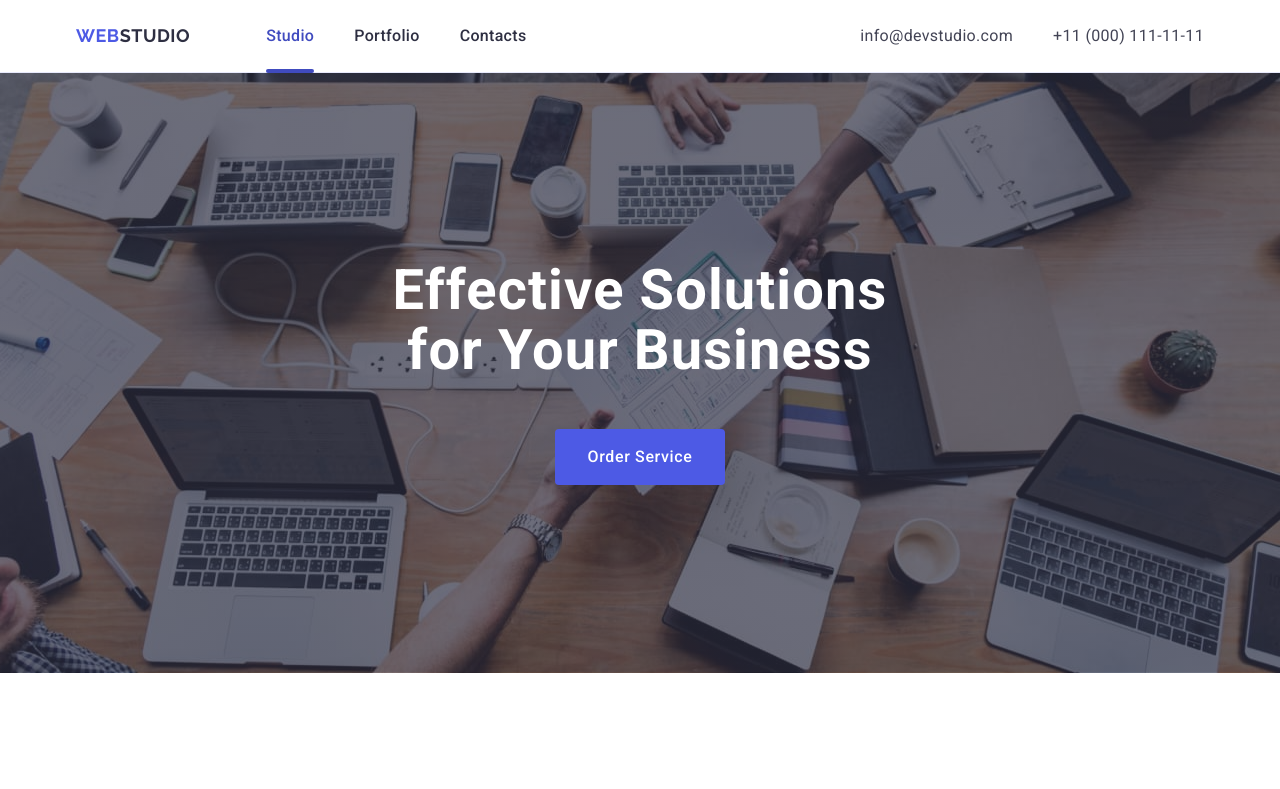
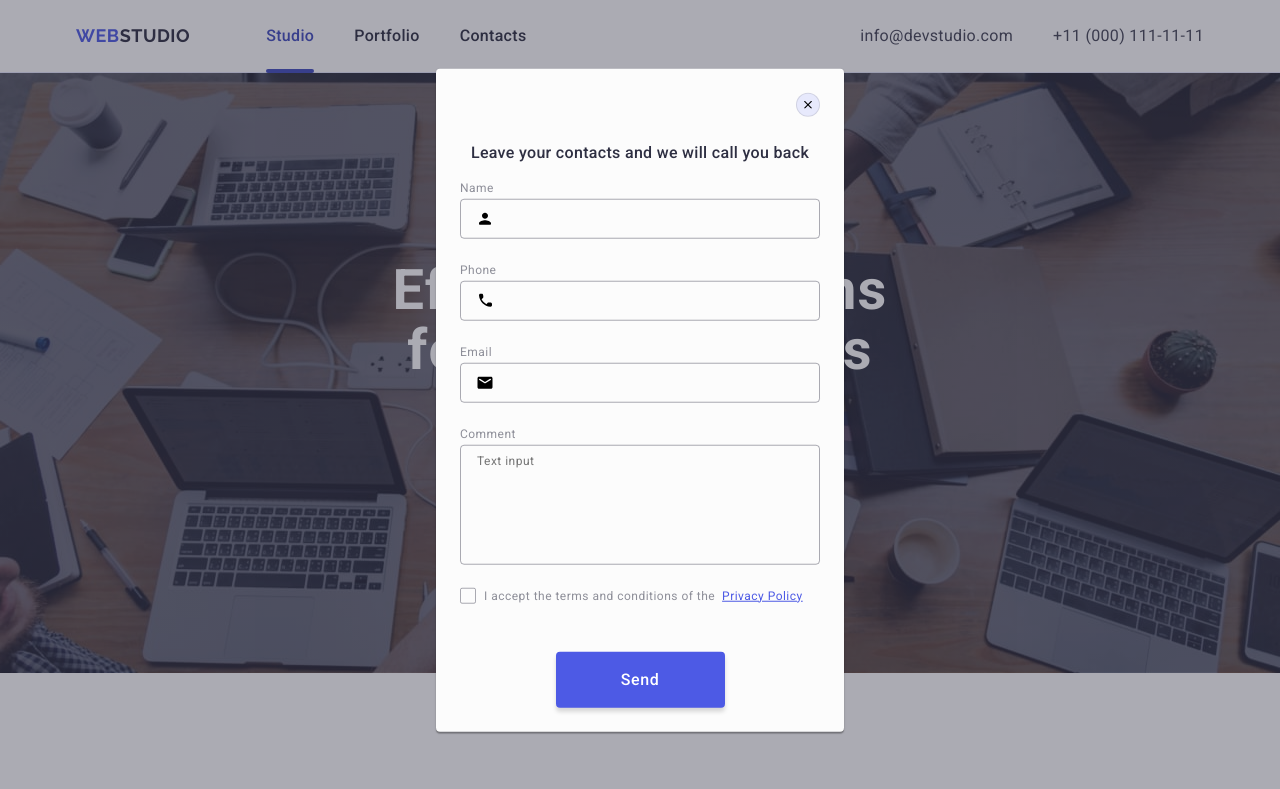
Before and after one commit to migell1415/goit-markup-hw-05, a plain HTML site: page index.html in a window 1280 px wide. Shown: the top 789 px of the page. Drawn offline with nearby package versions, Linux system fonts and the light colour scheme.

Commit message:
required 2

```diff
--- a/css/styles.css
+++ b/css/styles.css
@@ -676,7 +676,8 @@ fill: #f4f4fd;
     border: 1px solid rgba(46, 47, 66, 0.40);
     padding-left: 38px;
     outline: transparent;
-    transition: 250ms cubic-bezier(0.4, 0, 0.2, 1);
+    background-color: transparent;
+    transition: border-color 250ms cubic-bezier(0.4, 0, 0.2, 1);
 }
 
 .modal-input-wrap {
@@ -695,7 +696,7 @@ fill: #f4f4fd;
     color: #8E8F99;
     font-size: 12px;
     font-weight: 400;
-    line-height: 14px;
+    line-height: 1.17;
     letter-spacing: 0.48px;
     margin-bottom: 4px;
     display: block;
@@ -706,13 +707,13 @@ fill: #f4f4fd;
     left: 16px;
     top: 50%;
     transform: translateY(-50%);
-    transition: 250ms cubic-bezier(0.4, 0, 0.2, 1);
+    transition: fill 250ms cubic-bezier(0.4, 0, 0.2, 1);
 }
 
 .modal-textarea {
     color: rgba(46, 47, 66, 0.40);
     font-size: 12px;
-    line-height: 14px;
+    line-height: 1.17;
     letter-spacing: 0.48px;
     font-weight: 400;
     width: 100%;
@@ -721,8 +722,9 @@ fill: #f4f4fd;
     border: 1px solid rgba(46, 47, 66, 0.40);
     padding: 8px 16px;
     outline: transparent;
-    transition: 250ms cubic-bezier(0.4, 0, 0.2, 1);
+    transition: border-color 250ms cubic-bezier(0.4, 0, 0.2, 1);
     resize: none;
+    background-color: transparent;
 }
 
 .modal-fieled-textarea {
@@ -731,6 +733,18 @@ fill: #f4f4fd;
 
 .modal-textarea:focus {
     border-color: #4D5AE5;
+}
+
+.modal-fieled {
+    margin-bottom: 24px;
+}
+
+.modal-check-privacy {
+    display: inline-flex;
+    transition:
+    background-color 250ms cubic-bezier(0.4, 0, 0.2, 1),
+    border 250ms cubic-bezier(0.4, 0, 0.2, 1),
+    fill 250ms cubic-bezier(0.4, 0, 0.2, 1);
 }
 
 .check-text {
@@ -766,7 +780,7 @@ fill: #f4f4fd;
 
 .form-check:checked + .check-text span {
     background-color: #404BBF;
-    /* border: none; */
+    border: none;
     fill: #F4F4FD;
 }
 
--- a/index.html
+++ b/index.html
@@ -546,7 +546,7 @@
       </div>
     </footer>
     <!-- is-open -->
-    <div class="backdrop">
+    <div class="backdrop is-open">
       <div class="modal">
         <button class="modal-close-btn">
           <svg class="modal-close-icon" width="8" height="8">
@@ -564,7 +564,7 @@
                 class="modal-input"
                 id="user-name"
               />
-              <svg class="input-icon" width="18" height="18">
+              <svg class="input-icon" width="18" height="24">
                 <use href="./images/icons.svg#icon-person-black"></use>
               </svg>
             </div>
@@ -598,10 +598,10 @@
             </div>
           </div>
           <div class="modal-fieled-textarea">
-            <label for="user-text" class="modal-label">Comment</label>
+            <label for="user-comment" class="modal-label">Comment</label>
             <textarea
-              name="user-text"
-              id="user-text"
+              name="user-comment"
+              id="user-comment"
               class="modal-textarea"
               placeholder="Text input"
             ></textarea>
@@ -609,22 +609,22 @@
           <div class="modal-fieled">
             <input
               type="checkbox"
-              name="policy"
-              id="policy"
+              name="user-privacy"
+              id="user-privacy"
               class="form-check visually-hidden"
               value="true"
             />
-            <label for="policy" class="check-text">
-              <span>
+            <label for="user-privacy" class="check-text">
+              <span class="modal-check-privacy">
                 <svg class="check-icon" width="10" height="8">
                   <use href="./images/icons.svg#icon-Vector"></use>
                 </svg>
               </span>
-              I accept the terms and conditions of the &#160
+              I accept the terms and conditions of the &#160;
               <a href="" class="modal-link">Privacy Policy</a></label
             >
           </div>
-          <button type="submit" class="modal-btn">Send</button>
+          <button type="button" class="modal-btn">Send</button>
         </form>
       </div>
     </div>
```
Lines whose indentation alone changed are shown as unchanged.
